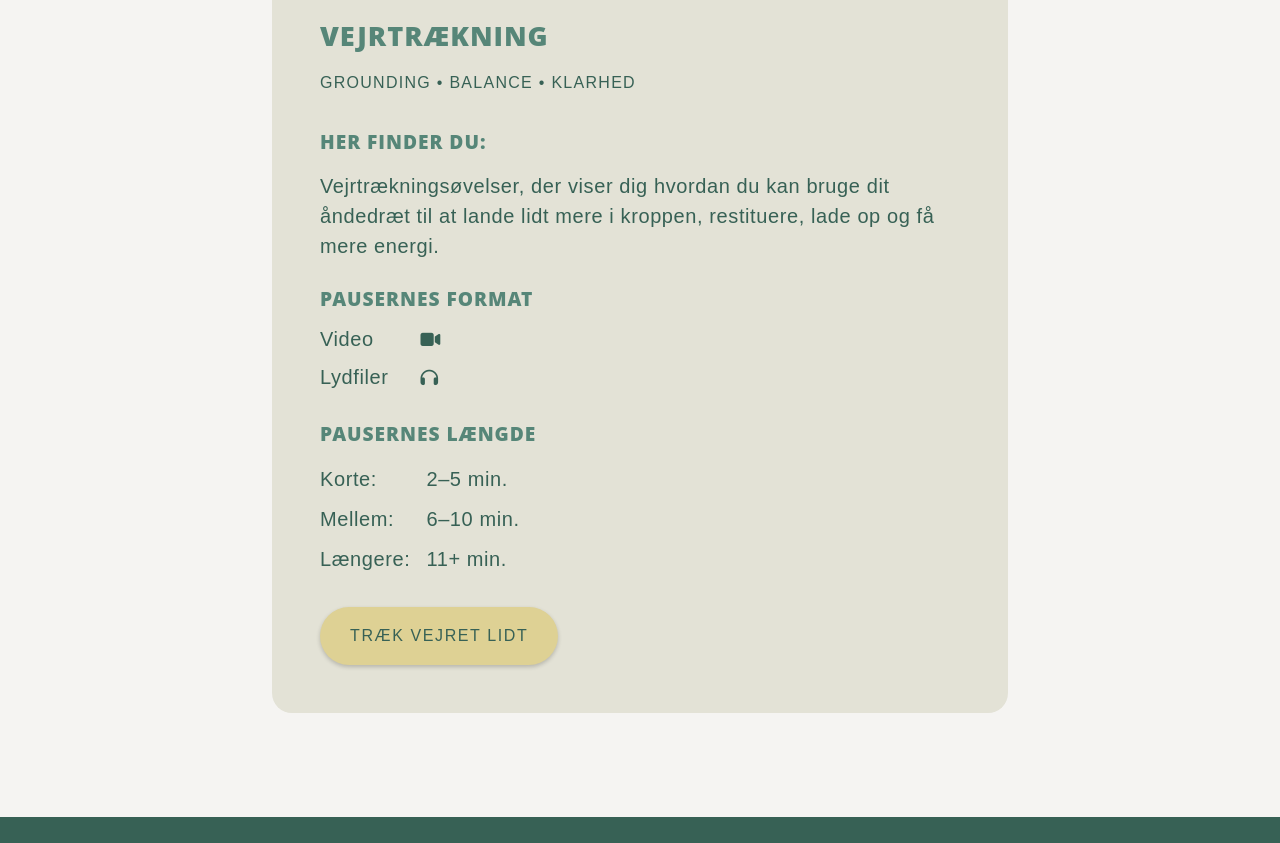
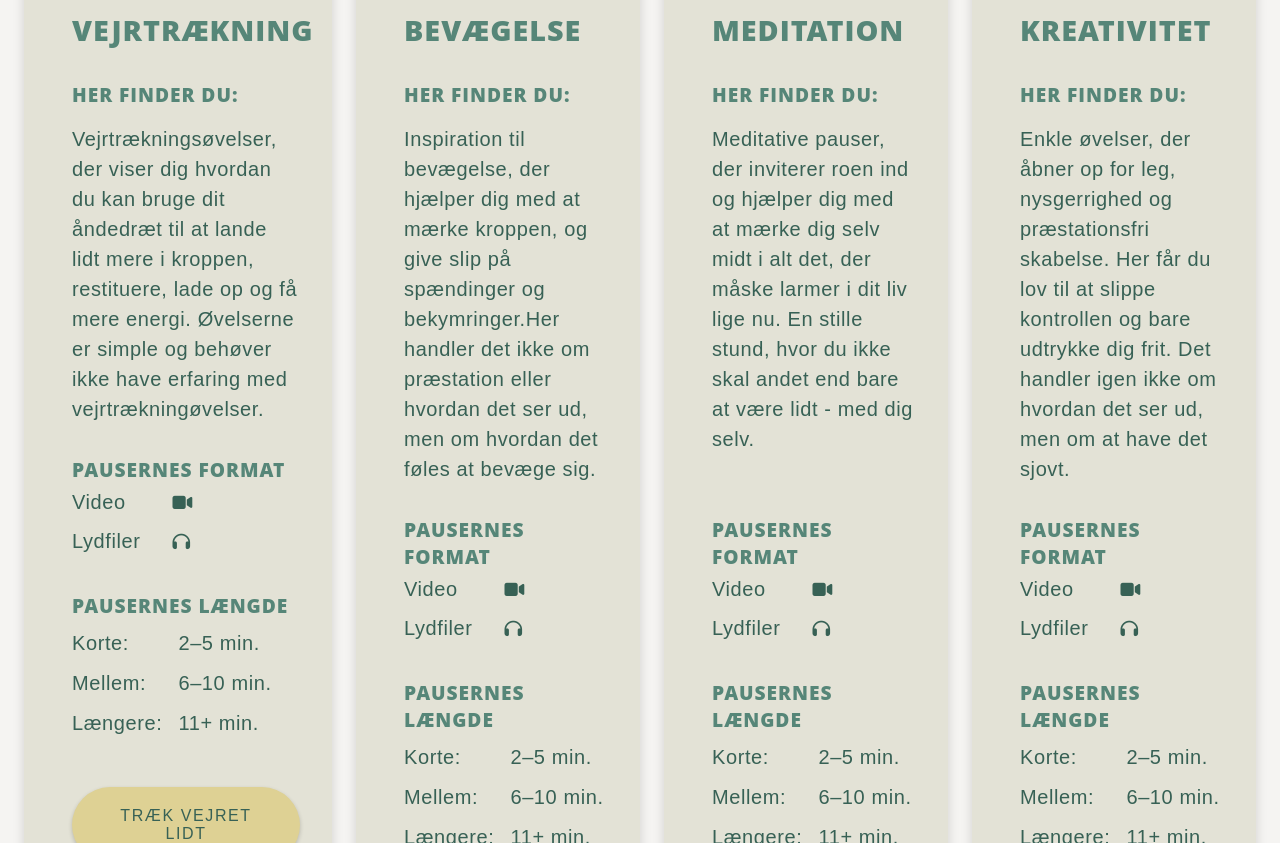
Before and after one commit to anjaflomunch/projekt-2---webtilg-ngelighed, a plain HTML site: page pauser.html in a window 1280 px wide. Shown: the part 310-1153 px from the top of the page. Drawn offline with Linux system fonts and the light colour scheme.

Commit message:
Resten af pause boksene kodet i html + stylet i css

```diff
--- a/css/style.css
+++ b/css/style.css
@@ -277,7 +277,7 @@ footer {
 }
 
 /* billede */
-.hero video {
+.hero img {
     position: absolute;
     width: 100%;
     height: 100%;
@@ -361,7 +361,7 @@ footer {
   background: #E3E2D6;
   border-radius: 1.25rem;
   padding: 2.5rem 0.63rem;
-  box-shadow: 0 8px 20px rgba(0, 0, 0, 0.1);
+  box-shadow: 0 4px 12px rgba(0, 0, 0, 0.15);
 }
 
 .pauser .btn {
@@ -449,8 +449,10 @@ footer {
 /* ----- hero ----- */
 .kontakt-hero {
   text-align: center;
-  padding: 3rem 1.5rem;
+  padding-top: 3rem;
+  padding-bottom: 0.5rem;
 }
+
 .kontakt-hero p {
   text-transform: uppercase;
   letter-spacing: 0.07em;
@@ -477,7 +479,7 @@ footer {
   background: #EBEAE2;
   padding: 1.5rem;
   border-radius: 1rem;
-  box-shadow: 0 8px 20px rgba(0, 0, 0, 0.1);
+  box-shadow: 0 4px 12px rgba(0, 0, 0, 0.15);
 }
 
 /* labels */
@@ -509,7 +511,6 @@ footer {
 .kontaktform textarea:focus-visible {
   outline: none;
   border-color: #568678;
-  box-shadow: 0 0 0 4px #DED194;
 }
 
 /* submit-knap */
@@ -546,20 +547,34 @@ footer {
 
 /* ----------- GUIDEDE PAUSER ----------- */
 
+/* wrapper - alle pause-bokse */
+.pauser-liste {
+  display: flex;
+  flex-direction: column;
+  gap: 0.5rem;
+}
+
 .pauser-side {
   background-color: #F5F4F2;
   padding: 3rem 1.5rem 4rem 1.5rem;
   text-align: left;
 }
 
-.pauser-side .keywords {
-  font-size: 1rem;
+/* intro */
+.pauser-side h1 {
+  margin-top: 1.5rem;
+  margin-bottom: 2.5rem;
+  font-size: 2.5rem;
+  text-align: center;
 }
 
-/* intro */
 .pauser-side h2 {
+  font-size: 1.8rem;
+}
+
+.pauser-side h3 {
+  font-size: 1.2rem;
   margin-top: 2rem;
-  margin-bottom: 3rem;
 }
 
 /* pause-boks */
@@ -569,12 +584,11 @@ footer {
   border-radius: 1.25rem;
   text-align: left;
   max-width: 46rem;
-  margin: 0 auto 2.5rem auto;
-}
-
-/* overskrift + tagline/keywords */
-.pause-info h3 {
-  margin: 0;
+  padding-top: 3rem;
+  padding-bottom: 3rem;
+  padding-left: 2.5rem;
+  padding-right: 2rem;
+  box-shadow: 0 4px 12px rgba(0, 0, 0, 0.15);
 }
 
 /* her finder du... */
@@ -584,17 +598,11 @@ footer {
 }
 
 .beskrivelsesblok p {
-  margin-top: 1rem;
   line-height: 1.5;
   color: #376155;
 }
 
 /* pausernes formater */
-
-.format-blok h4 {
-  margin-top: 1rem;
-  margin-bottom: 0.5rem;
-}
 
 .format-wrapper {
   display: flex;
@@ -635,9 +643,6 @@ footer {
   display: flex;
   gap: 1rem;
 }
-.laengde-blok h4 {
-  margin-bottom: 0.5rem;
-}
 
 .laengde-typer p,
 .laengde-tider p {
@@ -646,8 +651,9 @@ footer {
 
 /* knap */
 .pause-info .btn {
-  margin-top: 2rem;
+  margin-top: 3rem;
   display: inline-block;
+  text-align: center;
 }
 
 /* ---------- desktop guidede pauser ---------- */
@@ -657,10 +663,31 @@ footer {
     text-align: center;
   }
 
+.pauser-side h1 {
+  font-size: 2.6rem;
+  margin-bottom: 3rem;
+}
+
+.pauser-side h2 {
+  font-size: 1.8rem;
+}
+
+.pauser-side h3 {
+  font-size: 1.2rem;
+}
+  .pauser-liste {
+    flex-direction: row;
+    justify-content: center;
+    gap: 1.5rem;
+  }
+
   .pause-info {
+    width: 25%;
+    margin: 0;
     padding-top: 3rem;
     padding-bottom: 3rem;
     padding-left: 3rem;
     padding-right: 2rem;
+    flex: 0 1 48%;
   }
 }
--- a/pauser.html
+++ b/pauser.html
@@ -30,22 +30,25 @@
 <main>
 
 <section class="pauser-side">
-    <h2>Guidede pauser</h2>
+  <h1>Guidede pauser</h1>
 
+<!-- alle boksene -->
+  <div class="pauser-liste">
+
+<!-- boks 1 - vejrtrækning -->
     <div class="pause-info">
-    <h3>Vejrtrækning</h3>
-    <p class="keywords">Grounding • Balance • Klarhed</p>
+      <h2>Vejrtrækning</h2>
 
       <div class="beskrivelsesblok">
-      <h4>Her finder du:</h4>
-      <p>Vejrtrækningsøvelser, der viser dig hvordan du kan bruge dit åndedræt til at lande lidt mere i kroppen, restituere, lade op og få mere energi.</p>
+        <h3>Her finder du:</h3>
+        <p>Vejrtrækningsøvelser, der viser dig hvordan du kan bruge dit åndedræt til at lande lidt mere i kroppen, restituere, lade op og få mere energi.
+Øvelserne er simple og  behøver ikke have erfaring med vejrtrækningøvelser.</p>
       </div>
 
       <div class="format-blok">
-      <h4>Pausernes format</h4>
+        <h3>Pausernes format</h3>
 
         <div class="format-wrapper">
-
           <div class="format-typer">
             <p>Video</p>
             <p>Lydfiler</p>
@@ -59,9 +62,8 @@
       </div>
 
       <div class="laengde-blok">
-      <h4>Pausernes længde</h4>
+        <h3>Pausernes længde</h3>
         <div class="laengde-wrapper">
-
           <div class="laengde-typer">
             <p>Korte:</p>
             <p>Mellem:</p>
@@ -76,9 +78,136 @@
       </div>
 
       <a href="#" class="btn">Træk vejret lidt</a>
+    </div>
+
+<!-- boks 2: bevægelse -->
+    <div class="pause-info">
+      <h2>Bevægelse</h2>
+
+      <div class="beskrivelsesblok">
+        <h4>Her finder du:</h4>
+        <p>Inspiration til bevægelse, der hjælper dig med at mærke kroppen, og give slip på spændinger og bekymringer.Her handler det ikke om præstation eller hvordan det ser ud, men om hvordan det føles at bevæge sig.</p>
+      </div>
+
+      <div class="format-blok">
+        <h3>Pausernes format</h3>
+        <div class="format-wrapper">
+          <div class="format-typer">
+            <p>Video</p>
+            <p>Lydfiler</p>
+          </div>
+          <div class="format-ikoner">
+            <p><i class="fa-solid fa-video"></i></p>
+            <p><i class="fa-solid fa-headphones"></i></p>
+          </div>
+        </div>
+      </div>
+
+      <div class="laengde-blok">
+        <h3>Pausernes længde</h3>
+        <div class="laengde-wrapper">
+          <div class="laengde-typer">
+            <p>Korte:</p>
+            <p>Mellem:</p>
+            <p>Længere:</p>
+          </div>
+          <div class="laengde-tider">
+            <p>2–5 min.</p>
+            <p>6–10 min.</p>
+            <p>11+ min.</p>
+          </div>
+        </div>
+      </div>
+
+      <a href="#" class="btn">Land i kroppen</a>
+    </div>
+
+<!-- boks 3: meditation -->
+    <div class="pause-info">
+      <h2>Meditation</h2>
+
+      <div class="beskrivelsesblok">
+        <h3>Her finder du:</h3>
+        <p>Meditative pauser, der inviterer roen ind og hjælper dig med at mærke dig selv midt i alt det, der måske larmer i dit liv lige nu.
+          En stille stund, hvor du ikke skal andet end bare at være lidt - med dig selv.<br><br></p>
+      </div>
+
+      <div class="format-blok">
+        <h3>Pausernes format</h3>
+        <div class="format-wrapper">
+          <div class="format-typer">
+            <p>Video</p>
+            <p>Lydfiler</p>
+          </div>
+          <div class="format-ikoner">
+            <p><i class="fa-solid fa-video"></i></p>
+            <p><i class="fa-solid fa-headphones"></i></p>
+          </div>
+        </div>
+      </div>
+
+      <div class="laengde-blok">
+        <h3>Pausernes længde</h3>
+        <div class="laengde-wrapper">
+          <div class="laengde-typer">
+            <p>Korte:</p>
+            <p>Mellem:</p>
+            <p>Længere:</p>
+          </div>
+          <div class="laengde-tider">
+            <p>2–5 min.</p>
+            <p>6–10 min.</p>
+            <p>11+ min.</p>
+          </div>
+        </div>
+      </div>
+
+      <a href="#" class="btn">Sænk tempoet</a>
+    </div>
+
+<!-- boks 4: kreativitet -->
+    <div class="pause-info">
+      <h2>Kreativitet</h2>
+
+      <div class="beskrivelsesblok">
+        <h3>Her finder du:</h3>
+        <p>Enkle øvelser, der åbner op for leg, nysgerrighed og præstationsfri skabelse. Her får du lov til at slippe kontrollen og bare udtrykke dig frit. Det handler igen ikke om hvordan det ser ud, men om at have det sjovt.</p>
+      </div>
+
+      <div class="format-blok">
+        <h3>Pausernes format</h3>
+        <div class="format-wrapper">
+          <div class="format-typer">
+            <p>Video</p>
+            <p>Lydfiler</p>
+          </div>
+          <div class="format-ikoner">
+            <p><i class="fa-solid fa-video"></i></p>
+            <p><i class="fa-solid fa-headphones"></i></p>
+          </div>
+        </div>
+      </div>
+
+      <div class="laengde-blok">
+        <h3>Pausernes længde</h3>
+        <div class="laengde-wrapper">
+          <div class="laengde-typer">
+            <p>Korte:</p>
+            <p>Mellem:</p>
+            <p>Længere:</p>
+          </div>
+          <div class="laengde-tider">
+            <p>2–5 min.</p>
+            <p>6–10 min.</p>
+            <p>11+ min.</p>
+          </div>
+        </div>
+      </div>
+
+      <a href="#" class="btn">Slip og skab</a>
+    </div>
 
   </div>
-
 </section>
 
 </main>
```
Also changed, not shown: index.html (+1 -3 lines), img/hero billede.png, 3 other files. Lines whose indentation alone changed are shown as unchanged.
